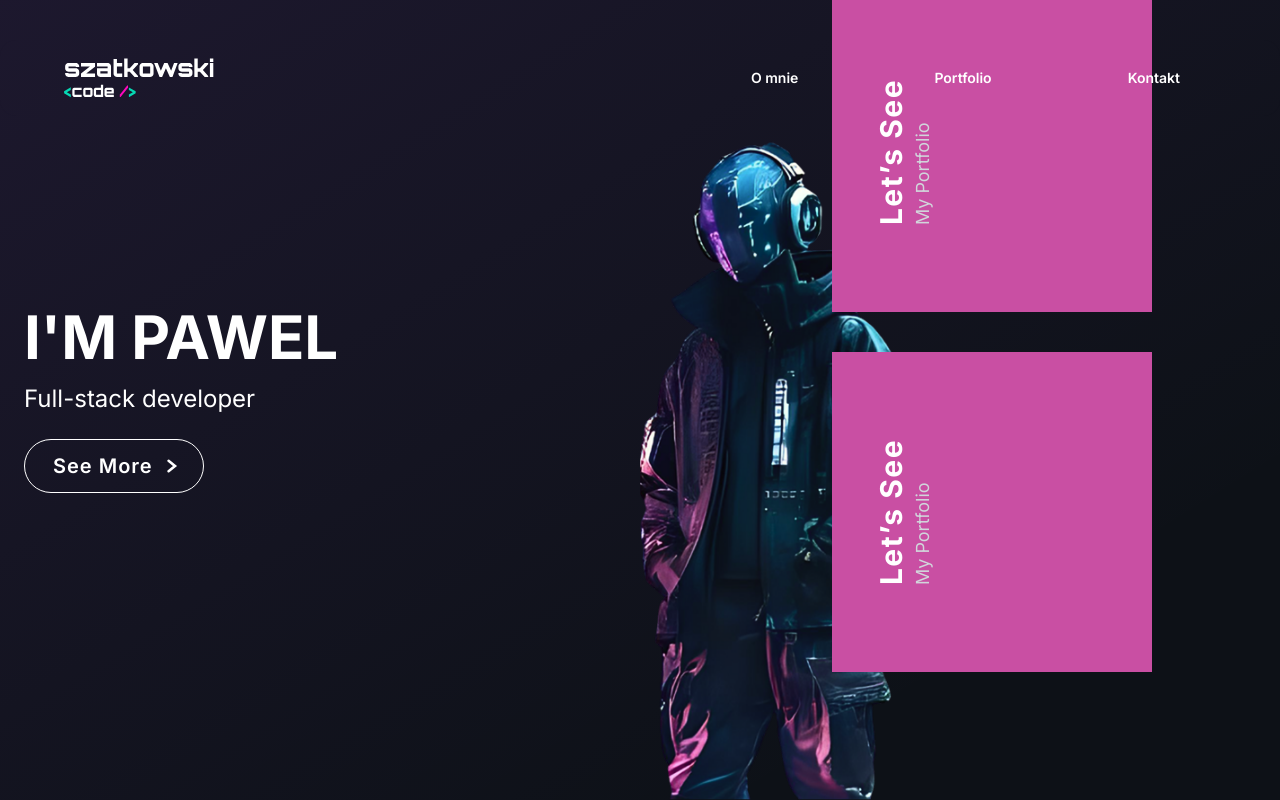
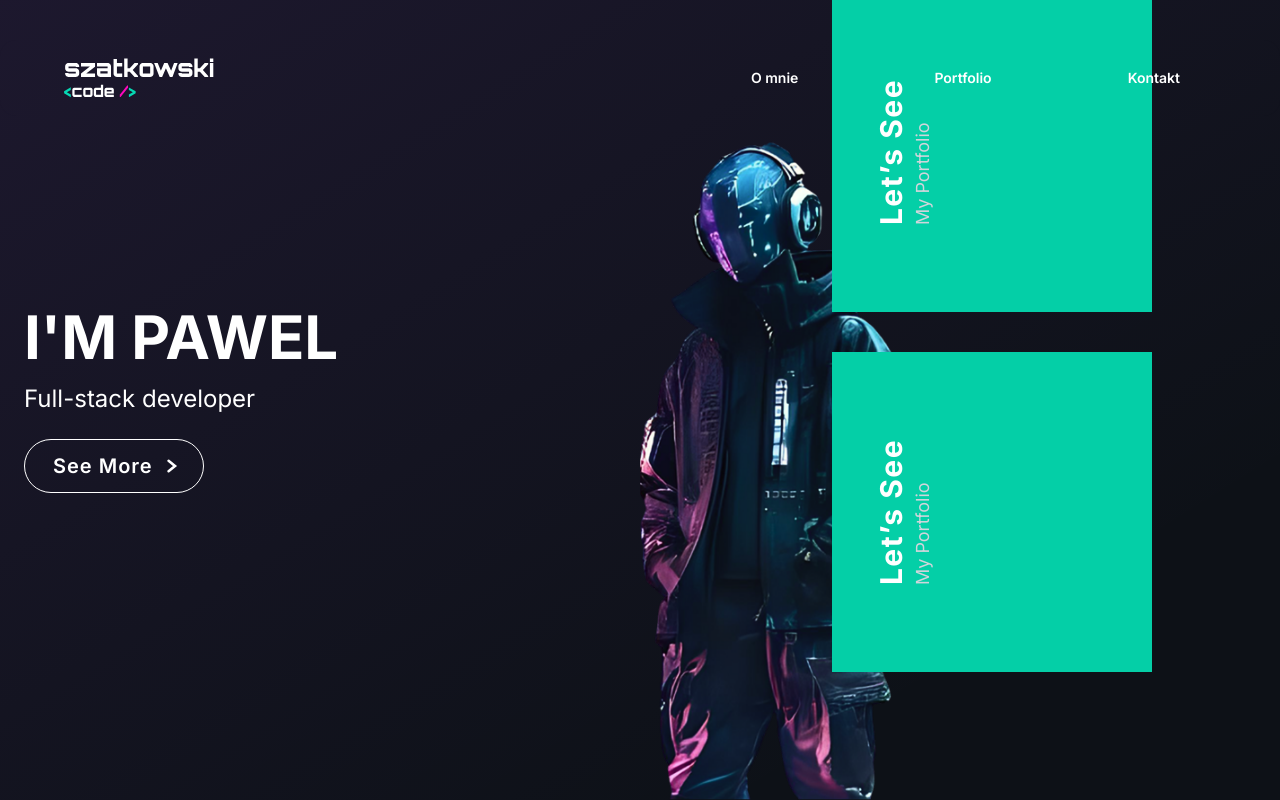
Before and after one commit to Szatkowskicg/szatkowski-code, a React (Vite) app: page / in a window 1280 px wide. Built offline with nearby package versions, Linux system fonts and the light colour scheme.

Commit message:
szatkowski-code 1.0.6

```diff
--- a/src/components/PortfolioPrev.jsx
+++ b/src/components/PortfolioPrev.jsx
@@ -2,7 +2,7 @@ import { motion } from "motion/react";
 
 export const PortfolioPrev = () => {
   return (
-    <div className="flex justify-start items-center w-80 bg-color-1 h-80">
+    <div className="flex justify-start items-center w-80 bg-color-2 h-80">
       <div className="flex just">
         <div className="rotate-[-90deg] ">
           <h2 className="text-white text-3xl font-bold tracking-wider">
```
